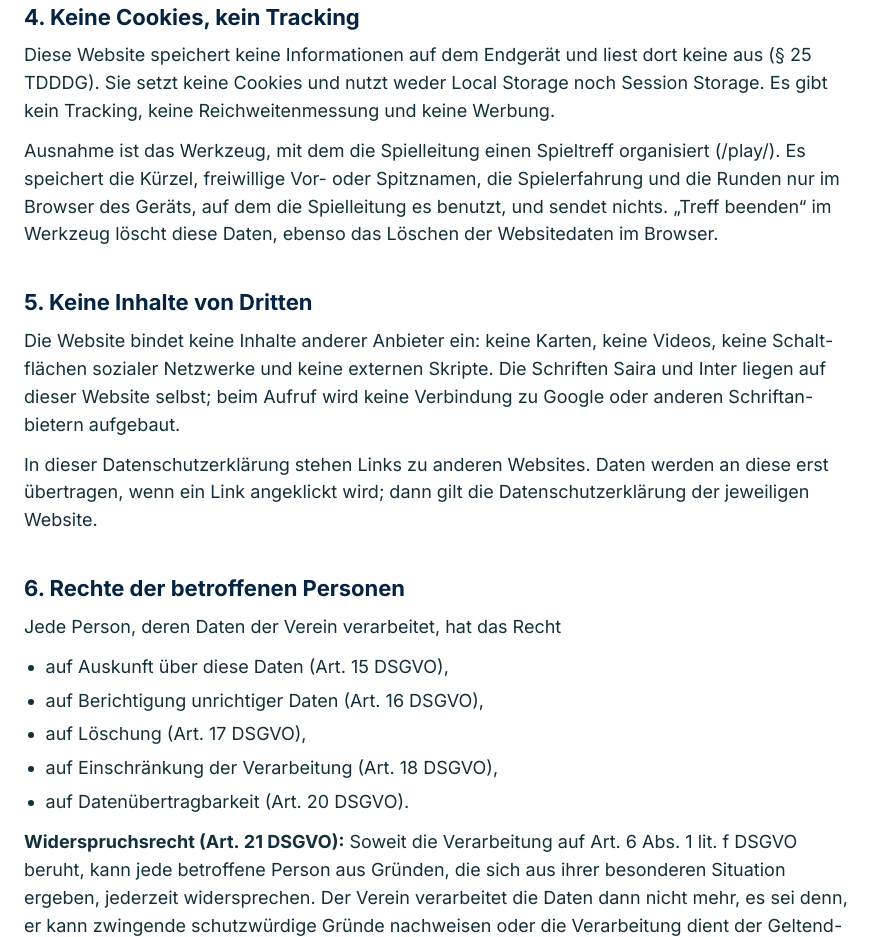
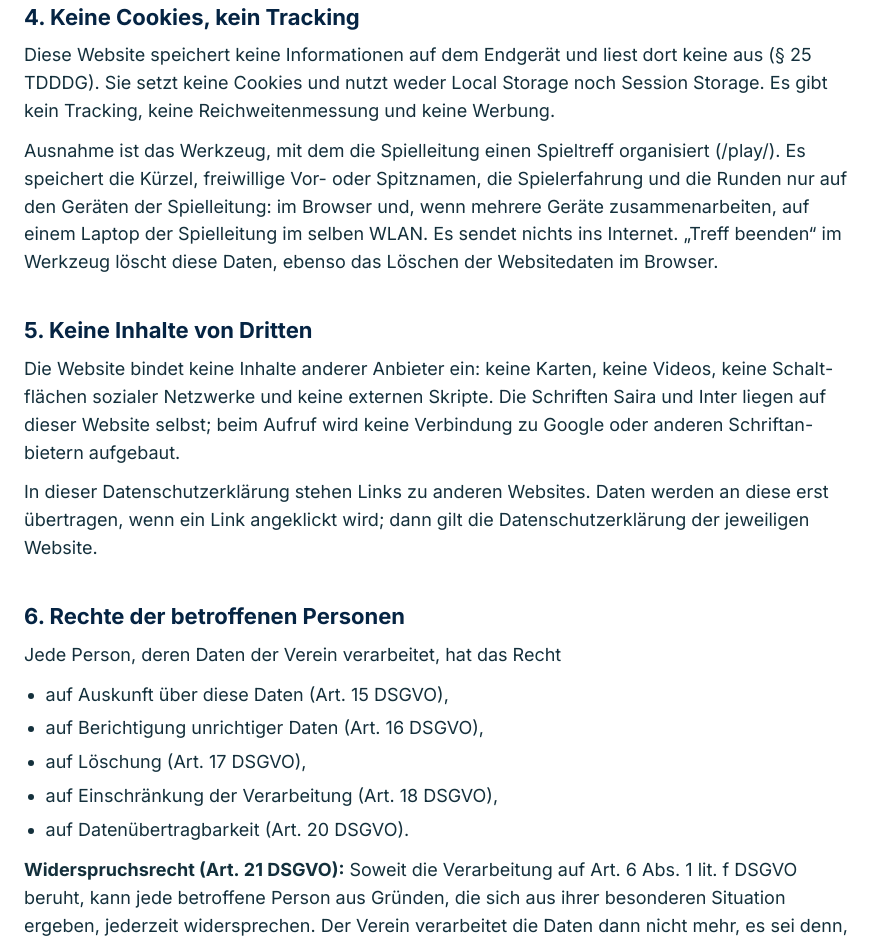
Before and after one commit to pickleball-suedbaden/www, a plain HTML site: page datenschutz/index.html in a window 1280 px wide. Shown: the part 2233-3170 px from the top of the page, without its empty margins (0-886 px from the left). Drawn offline with Linux system fonts and the light colour scheme.

Commit message:
Privacy page: the organiser tool may also keep its data on the organiser's laptop

```diff
--- a/datenschutz/index.html
+++ b/datenschutz/index.html
@@ -99,7 +99,7 @@
 
       <h2>4. Keine Cookies, kein Tracking</h2>
       <p>Diese Website speichert keine Informationen auf dem Endgerät und liest dort keine aus (§&nbsp;25 TDDDG). Sie setzt keine Cookies und nutzt weder Local Storage noch Session Storage. Es gibt kein Tracking, keine Reichweitenmessung und keine Werbung.</p>
-      <p>Ausnahme ist das Werkzeug, mit dem die Spielleitung einen Spieltreff organisiert (/play/). Es speichert die Kürzel, freiwillige Vor- oder Spitznamen, die Spielerfahrung und die Runden nur im Browser des Geräts, auf dem die Spielleitung es benutzt, und sendet nichts. „Treff beenden“ im Werkzeug löscht diese Daten, ebenso das Löschen der Websitedaten im Browser.</p>
+      <p>Ausnahme ist das Werkzeug, mit dem die Spielleitung einen Spieltreff organisiert (/play/). Es speichert die Kürzel, freiwillige Vor- oder Spitznamen, die Spielerfahrung und die Runden nur auf den Geräten der Spielleitung: im Browser und, wenn mehrere Geräte zusammenarbeiten, auf einem Laptop der Spielleitung im selben WLAN. Es sendet nichts ins Internet. „Treff beenden“ im Werkzeug löscht diese Daten, ebenso das Löschen der Websitedaten im Browser.</p>
 
       <h2>5. Keine Inhalte von Dritten</h2>
       <p>Die Website bindet keine Inhalte anderer Anbieter ein: keine Karten, keine Videos, keine Schaltflächen sozialer Netzwerke und keine externen Skripte. Die Schriften Saira und Inter liegen auf dieser Website selbst; beim Aufruf wird keine Verbindung zu Google oder anderen Schriftanbietern aufgebaut.</p>
```
